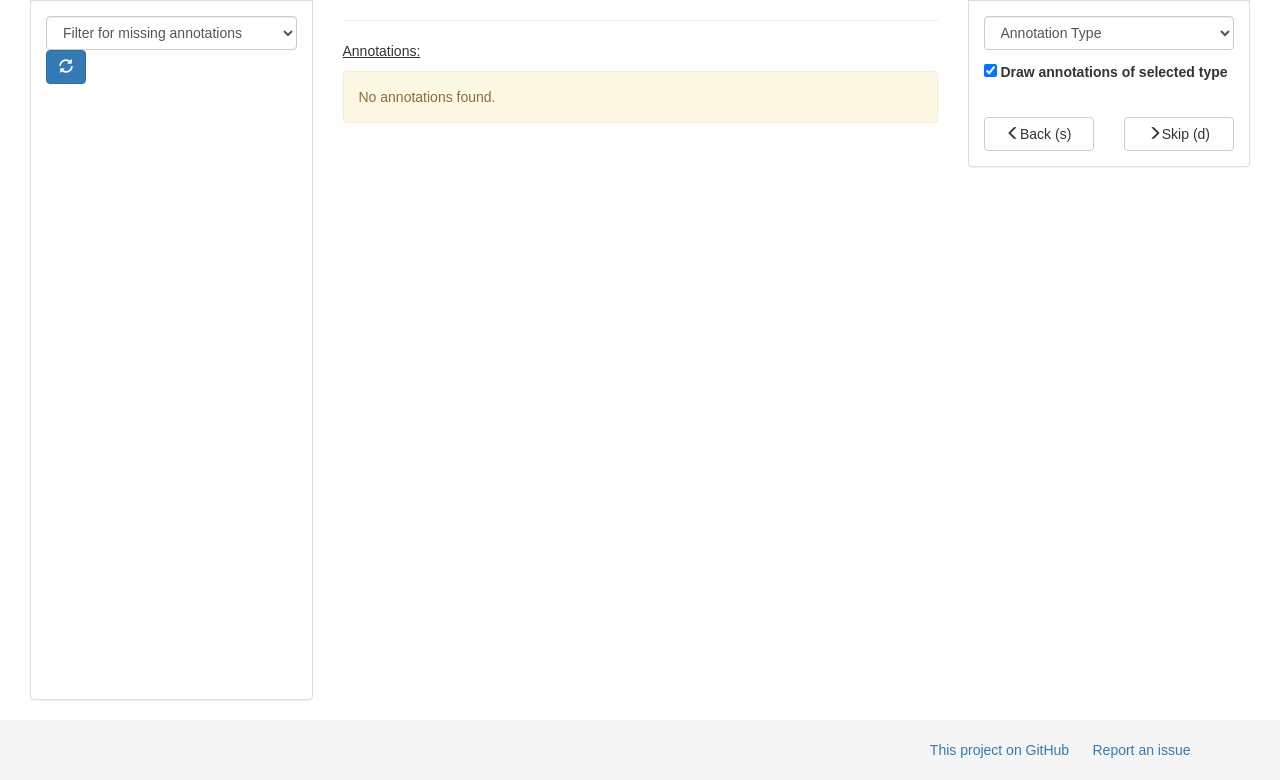
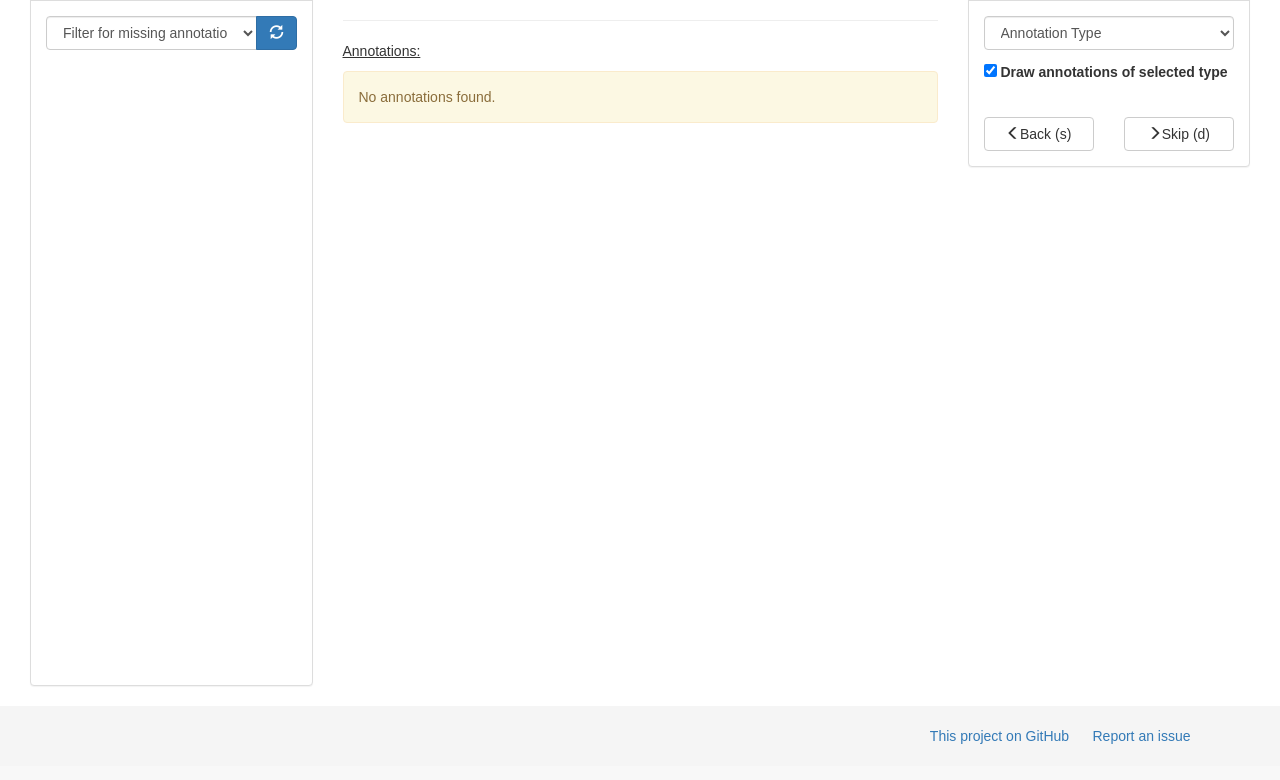
Before and after one commit to bit-bots/imagetagger, a Django app: template imagetagger/imagetagger/annotations/templates/annotations/annotate.html in a window 1280 px wide. Shown: the part 81-861 px from the top of the page. After the commit the page ends 825 px from the top, so only its background shows below. Run offline with Django 3.2, Linux system fonts and the light colour scheme; the template is opened without the code that fills it, so the values that code supplies are empty; some libraries are stand-ins or nearby versions.

Commit message:
Better refresh button layout

```diff
--- a/imagetagger/imagetagger/annotations/static/annotations/js/annotations.js
+++ b/imagetagger/imagetagger/annotations/static/annotations/js/annotations.js
@@ -411,7 +411,6 @@ function calculateImageScale() {
     var result = $('<div>');
     var imageContained = false;
 
-    result.addClass('panel-body');
     oldImageList.html('');
 
     for (var i = 0; i < imageList.length; i++) {
--- a/imagetagger/imagetagger/annotations/templates/annotations/annotate.html
+++ b/imagetagger/imagetagger/annotations/templates/annotations/annotate.html
@@ -72,11 +72,15 @@
               <h3 class="panel-title"><u>{{selected_image.image_set.name}}</u></h3></a>
           </div>
           <div class="panel-body">
+            <div class="input-group">
             <select id="filter_annotation_type" class="form-control">
               <option value="" class="bold">{% trans 'Filter for missing annotations' %}</option>
               {% include "annotations/annotationtypes.html" %}
             </select>
-            <button class="btn btn-primary" id="filter_update_btn"><span class="glyphicon glyphicon-refresh"></span></button>
+            <span class="input-group-btn">
+              <button class="btn btn-primary" id="filter_update_btn"><span class="glyphicon glyphicon-refresh"></span></button>
+            </span>
+            </div>
             <br>
             <div id="image_list">
                 {% for set_image in set_images %}
```
